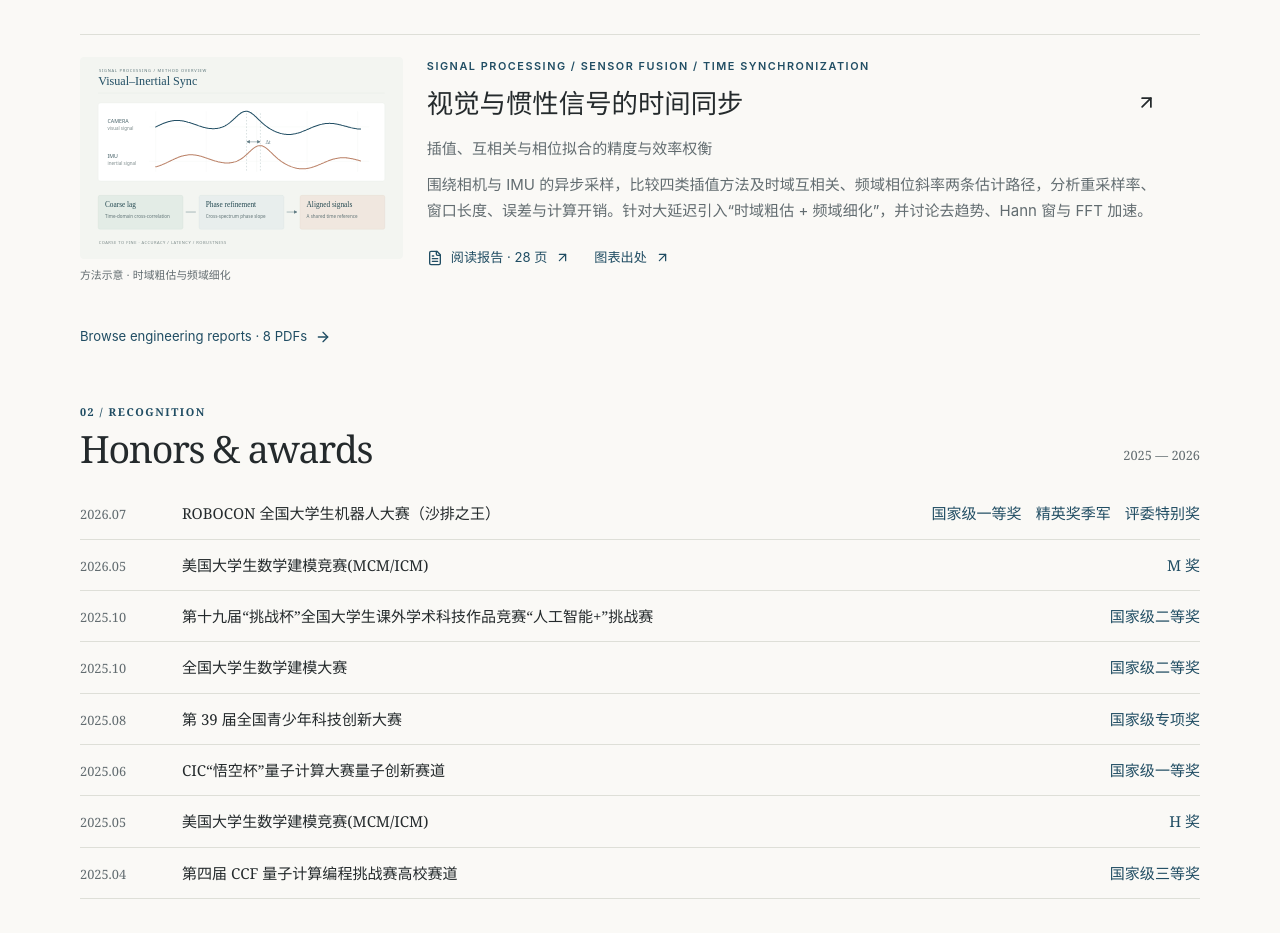
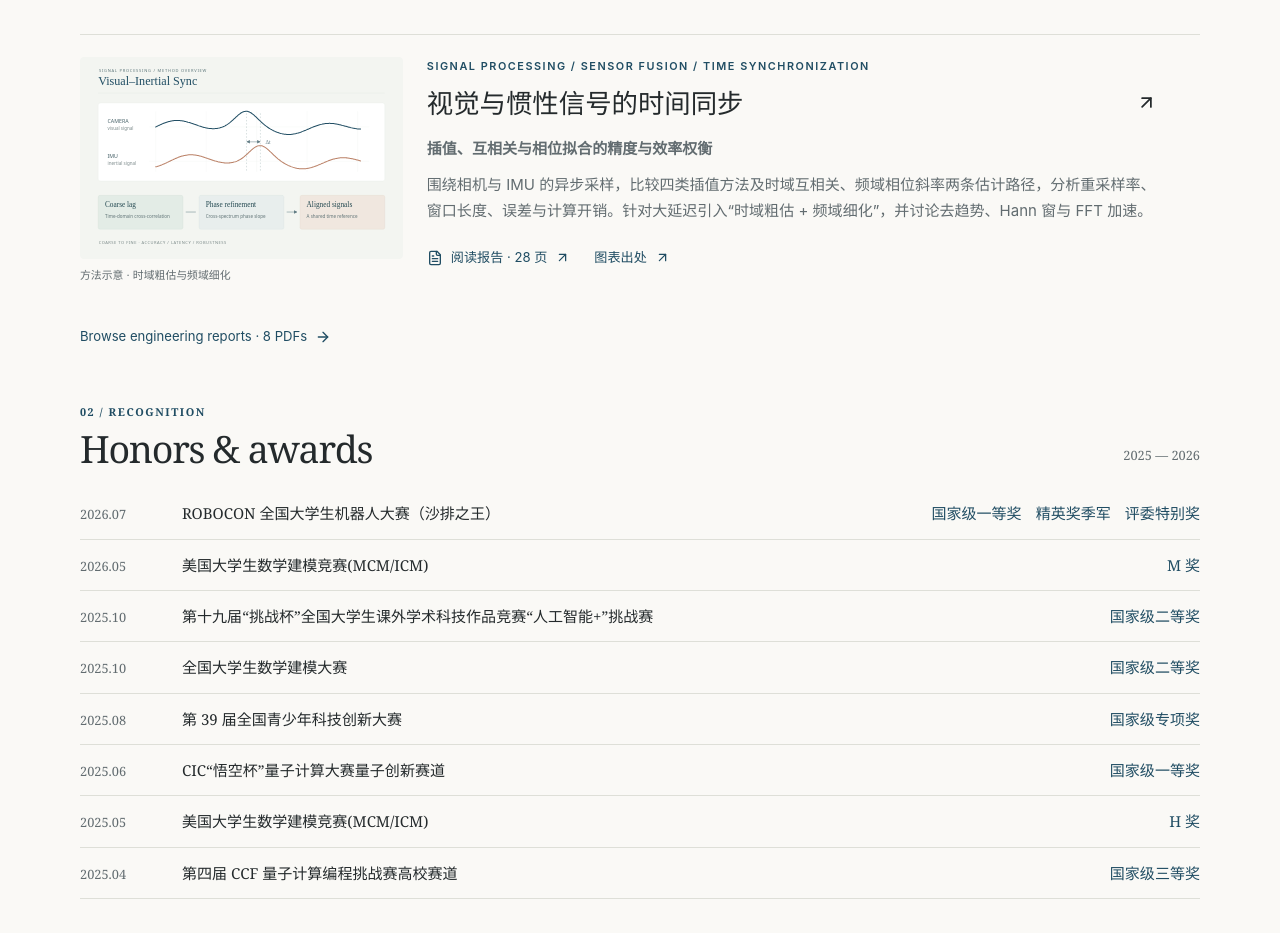
Before and after one commit to DannyWANGD/DannyWANGD.github.io, a React (Vite) app: page / in a window 1280 px wide. Shown: the part 1483-2416 px from the top of the page. Built offline with nearby package versions, Linux system fonts and the light colour scheme.

Commit message:
style: emphasize project subtitles with bold type

```diff
--- a/src/index.css
+++ b/src/index.css
@@ -105,7 +105,7 @@ img { display: block; max-width: 100%; }
 .project-figure figcaption { margin-top: 8px; color: var(--muted); font-size: .68rem; line-height: 1.6; }
 .report-row { scroll-margin-top: 20px; }
 .report-row .project-content h3 { font-size: 1.65rem; margin-bottom: 8px; }
-.project-content > .project-subtitle { font-family: var(--font-heading); color: var(--ink); font-size: 1.04rem; line-height: 1.65; margin-block: 0 10px; }
+.project-content > .project-subtitle { font-family: var(--font-heading); font-weight: 700; font-synthesis: weight; color: var(--ink); font-size: 1.04rem; line-height: 1.65; margin-block: 0 10px; }
 .reports-section { scroll-margin-top: 20px; }
 .reports-count { color: var(--muted); font-size: .78rem; white-space: nowrap; }
 .reports-intro { max-width: 780px; font-size: .94rem; color: var(--muted); line-height: 1.9; }
@@ -115,7 +115,7 @@ img { display: block; max-width: 100%; }
 .report-index-list a { display: grid; grid-template-columns: 24px minmax(0, 1fr) 16px; gap: 12px; align-items: baseline; padding-block: 14px; }
 .report-index-number { font-family: var(--font-heading); font-size: .85rem; color: var(--accent); }
 .report-index-list strong { font-family: var(--font-heading); font-size: .95rem; font-weight: 500; }
-.report-index-subtitle { display: block; margin-top: 3px; font-size: .73rem; line-height: 1.6; color: var(--muted); }
+.report-index-subtitle { display: block; margin-top: 3px; font-size: .73rem; font-weight: 600; font-synthesis: weight; line-height: 1.6; color: var(--muted); }
 .reports-entry { margin-top: 8px; }
 .writing-grid { display: grid; grid-template-columns: repeat(2, minmax(0, 1fr)); column-gap: 48px; }
 .writing-item { padding: 28px 0; border-top: 1px solid var(--line); }
```
Also changed, not shown: 1 other file (tests, documents, lock files or other folders).
